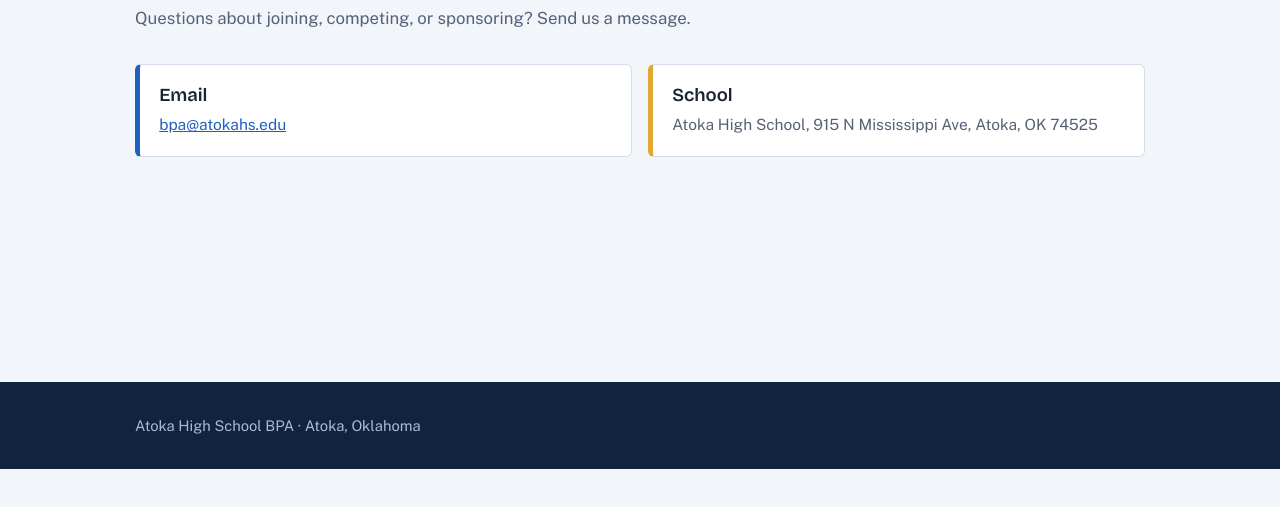
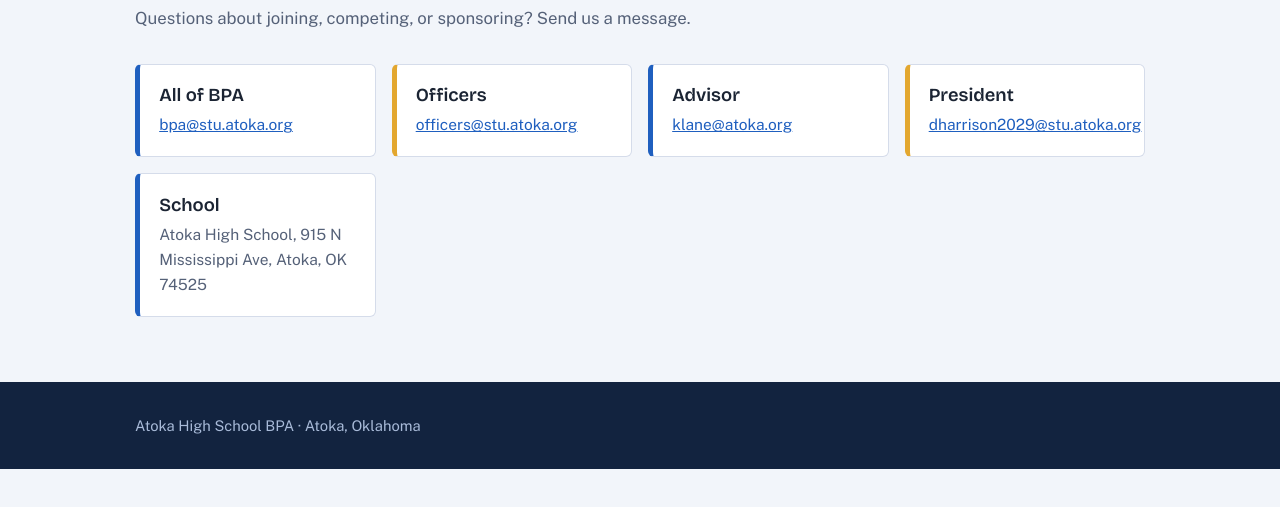
Before and after one commit to atokahs/BPA, a plain HTML site: page contact.html in a window 1280 px wide. Shown: the part 149-656 px from the top of the page. Drawn offline with nearby package versions, Linux system fonts and the light colour scheme.

Commit message:
Add files via upload

```diff
--- a/contact.html
+++ b/contact.html
@@ -19,7 +19,10 @@
   <h2>Contact us</h2>
   <p class="lead">Questions about joining, competing, or sponsoring? Send us a message.</p>
   <div class="grid">
-    <div class="card"><h3>Email</h3><p><a href="mailto:bpa@atokahs.edu">bpa@atokahs.edu</a></p></div>
+    <div class="card"><h3>All of BPA</h3><p><a href="mailto:bpa@stu.atoka.org">bpa@stu.atoka.org</a></p></div>
+    <div class="card"><h3>Officers</h3><p><a href="mailto:officers@stu.atoka.org">officers@stu.atoka.org</a></p></div>
+    <div class="card"><h3>Advisor</h3><p><a href="mailto:klane@atoka.org">klane@atoka.org</a></p></div>
+    <div class="card"><h3>President</h3><p><a href="mailto:dharrison2029@stu.atoka.org">dharrison2029@stu.atoka.org</a></p></div>
     <div class="card"><h3>School</h3><p>Atoka High School, 915 N Mississippi Ave, Atoka, OK 74525</p></div>
   </div>
 </div></section>
```
Also changed, not shown: compete.html (+1 -1 lines), join.html (+1 -1 lines), sponsors.html (+1 -1 lines).
